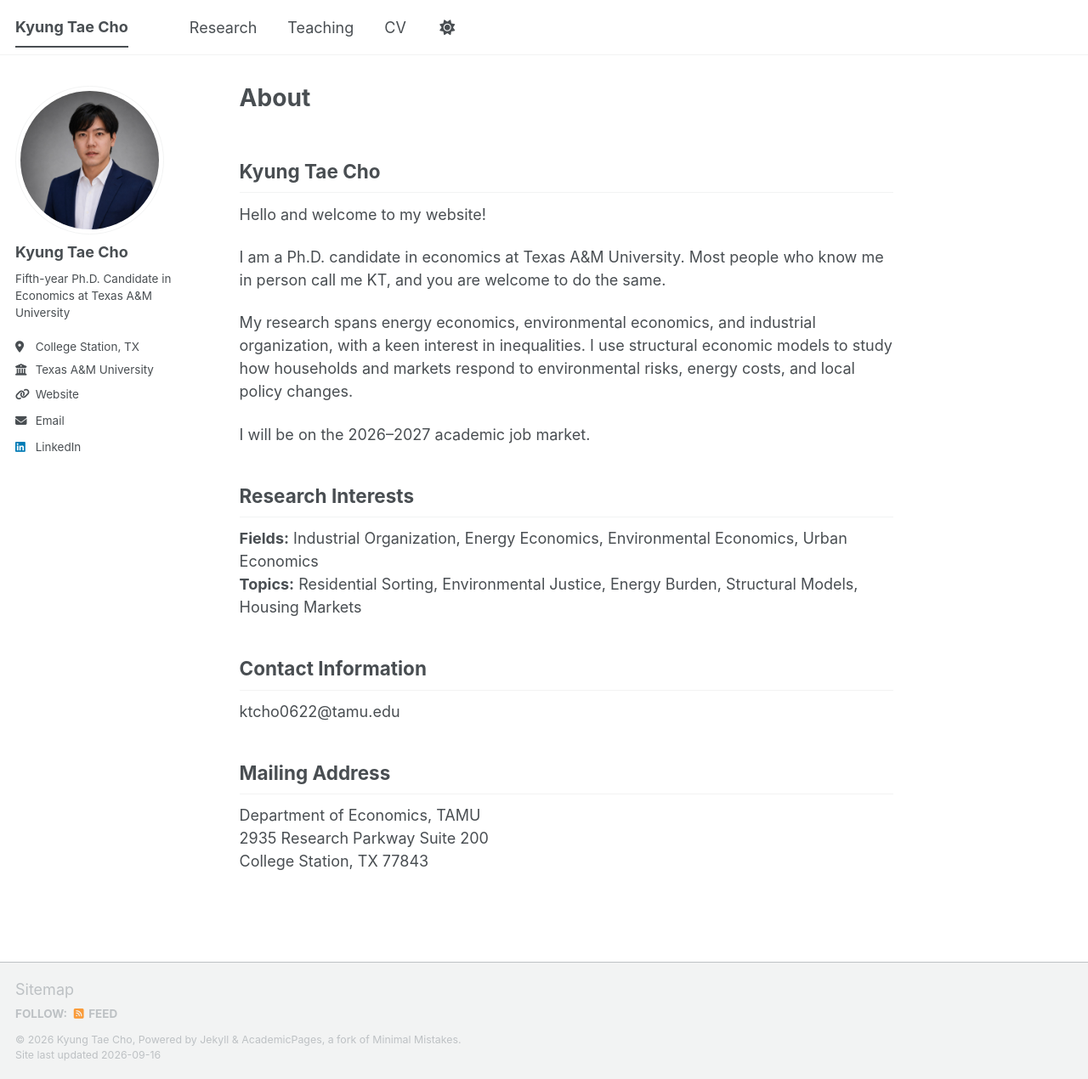
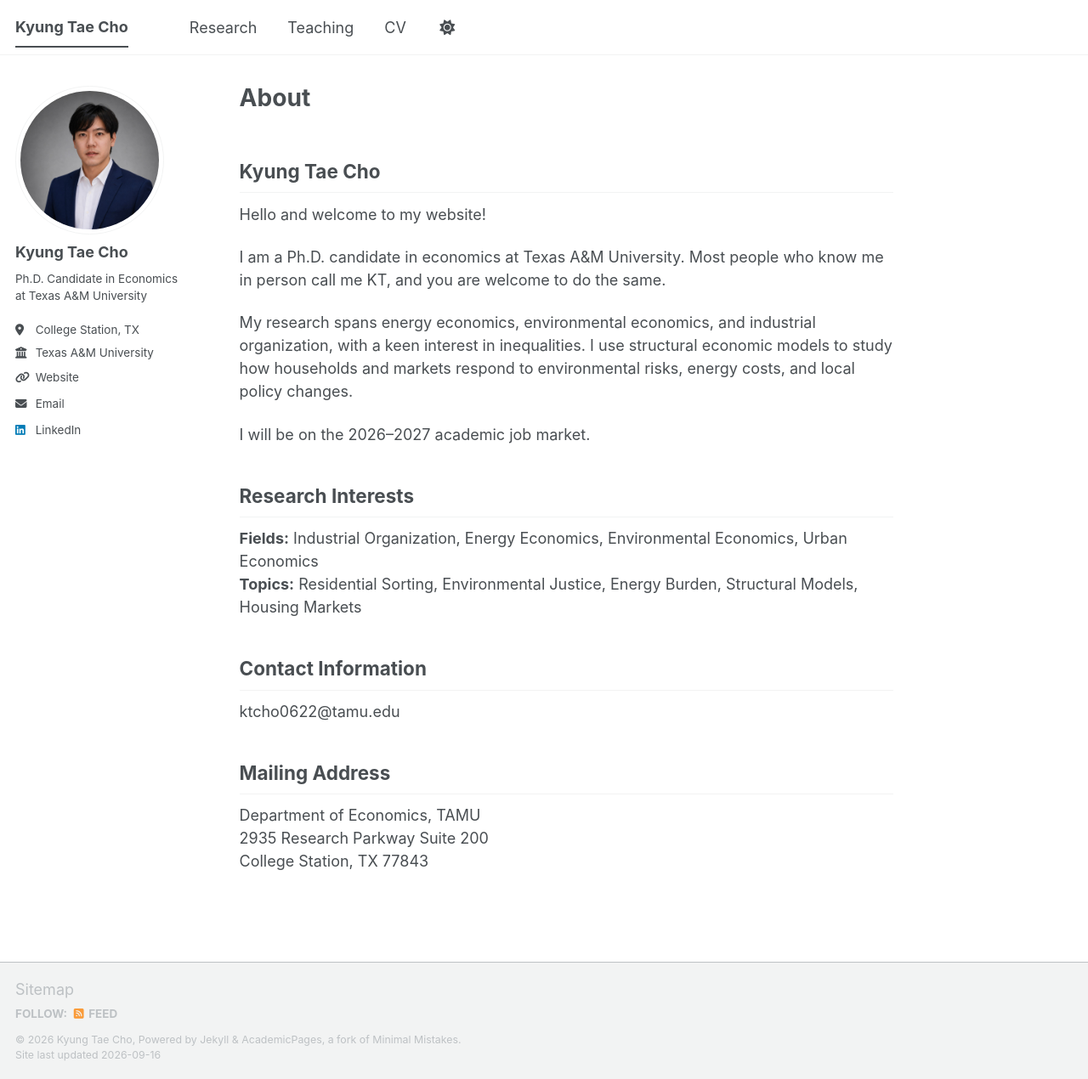
Before and after one commit to KyungtaeCho/KyungtaeCho.github.io, a Jekyll site: the page built from _pages/about.md, in a window 1280 px wide and 1270 px high. Shown: the whole window at 85% size. Built offline with Jekyll 4.4.1, drawn with Linux system fonts in a browser that asks for light colours; a script bundle is joined from its source files by our own code; library files that are not in the unit come from our copies.

Commit message:
Update _config.yml

```diff
--- a/_config.yml
+++ b/_config.yml
@@ -26,7 +26,7 @@ author:
   avatar           : "profile.jpg"
   name             : "Kyung Tae Cho"
   pronouns         : # example: "she/her"
-  bio              : "Fifth-year Ph.D. Candidate in Economics at Texas A&M University"
+  bio              : "Ph.D. Candidate in Economics at Texas A&M University"
   location         : "College Station, TX"
   employer         : "Texas A&M University"
   uri              : "https://kyungtaecho.github.io"
```
